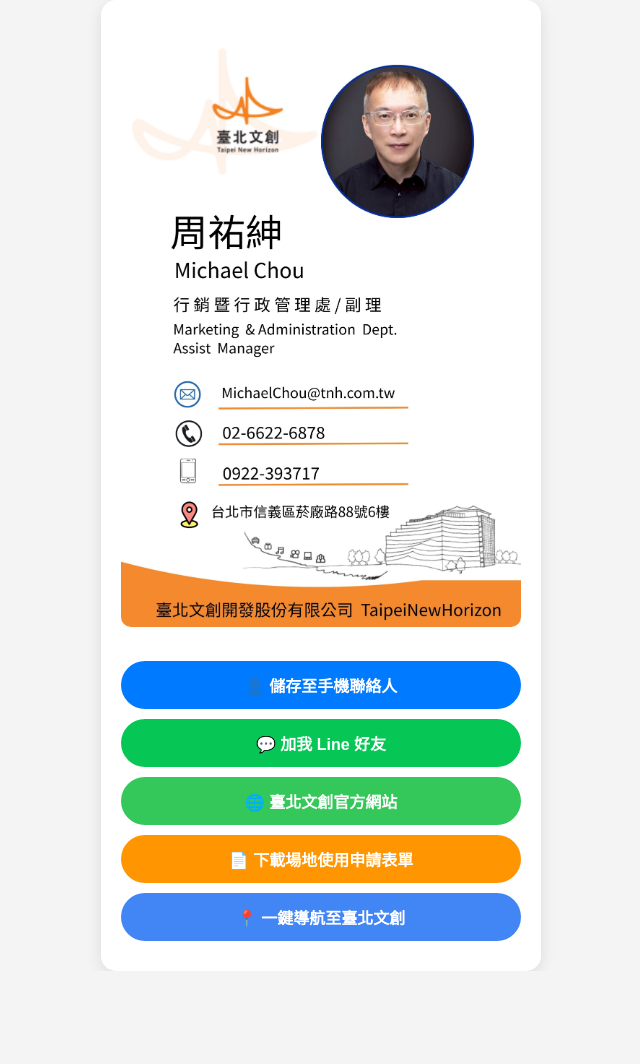
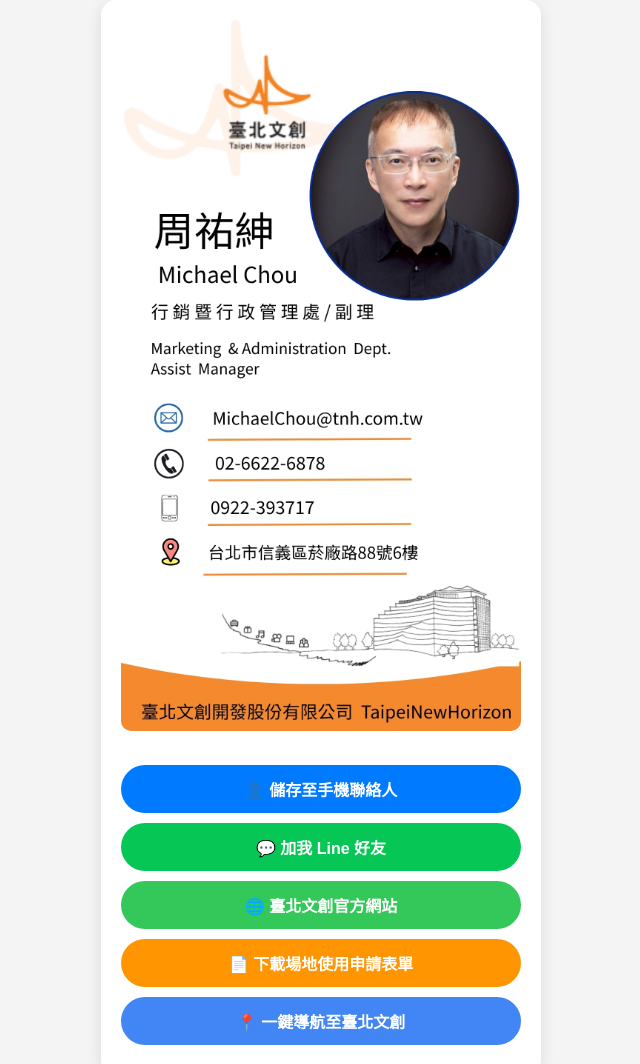
Before and after one commit to michael-tnh/model-9, a plain HTML site: page index.html in a window 1280 px wide. Shown: the top 1064 px of the page, without its empty margins (319-959 px from the left). Before the commit the page ends 971 px from the top, so only its background shows below. Drawn offline with Linux system fonts and the light colour scheme.

Commit message:
Update index.html

```diff
--- a/index.html
+++ b/index.html
@@ -20,7 +20,7 @@
 <body>
 
 <div class="card-container">
-    <img src="michael-29jb.jpg" alt="Business Card" class="business-card-img">
+    <img src="michael-29j.jpg" alt="Business Card" class="business-card-img">
 
     <a href="michaelchou-01.vcf" class="btn btn-contact">👤 儲存至手機聯絡人</a>
     <a href="https://line.me/ti/p/LfG3CucgV6" target="_blank" rel="noopener noreferrer" class="btn btn-line"> 💬 加我 Line 好友</a>
```
